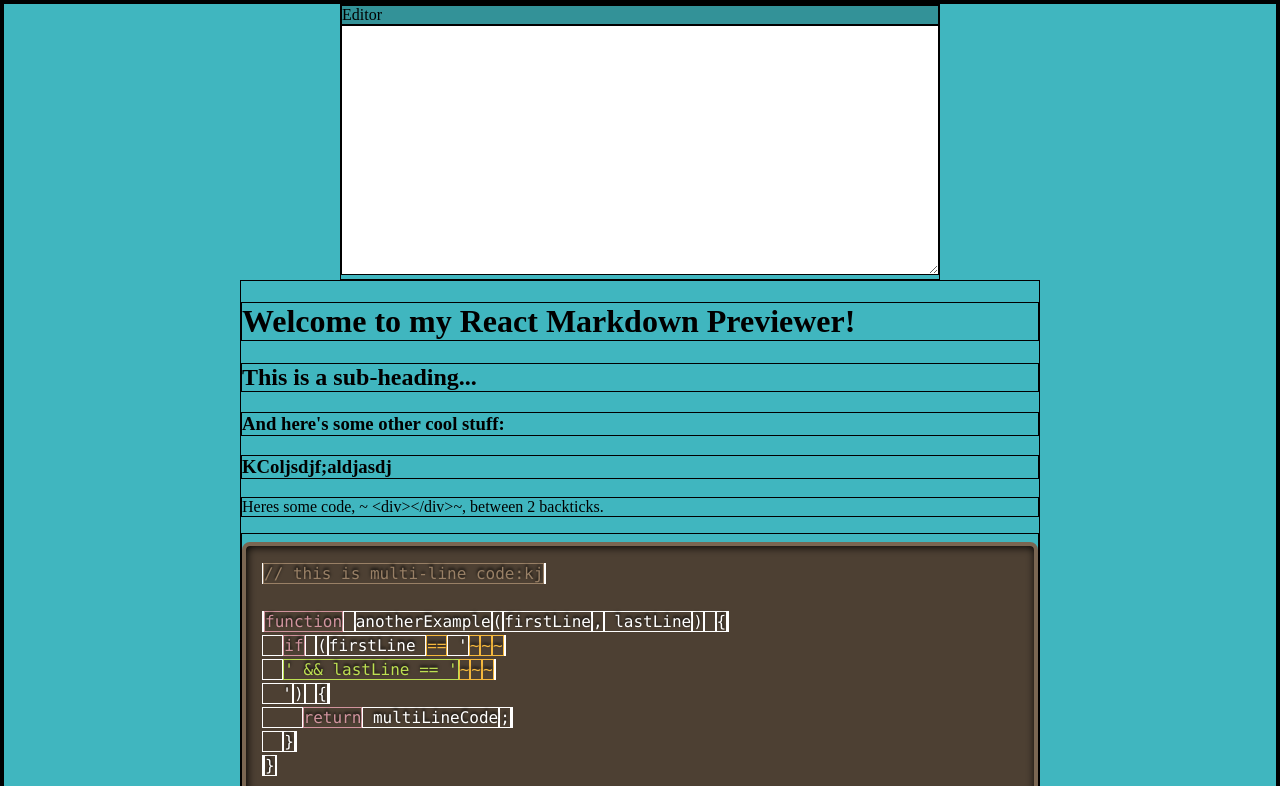
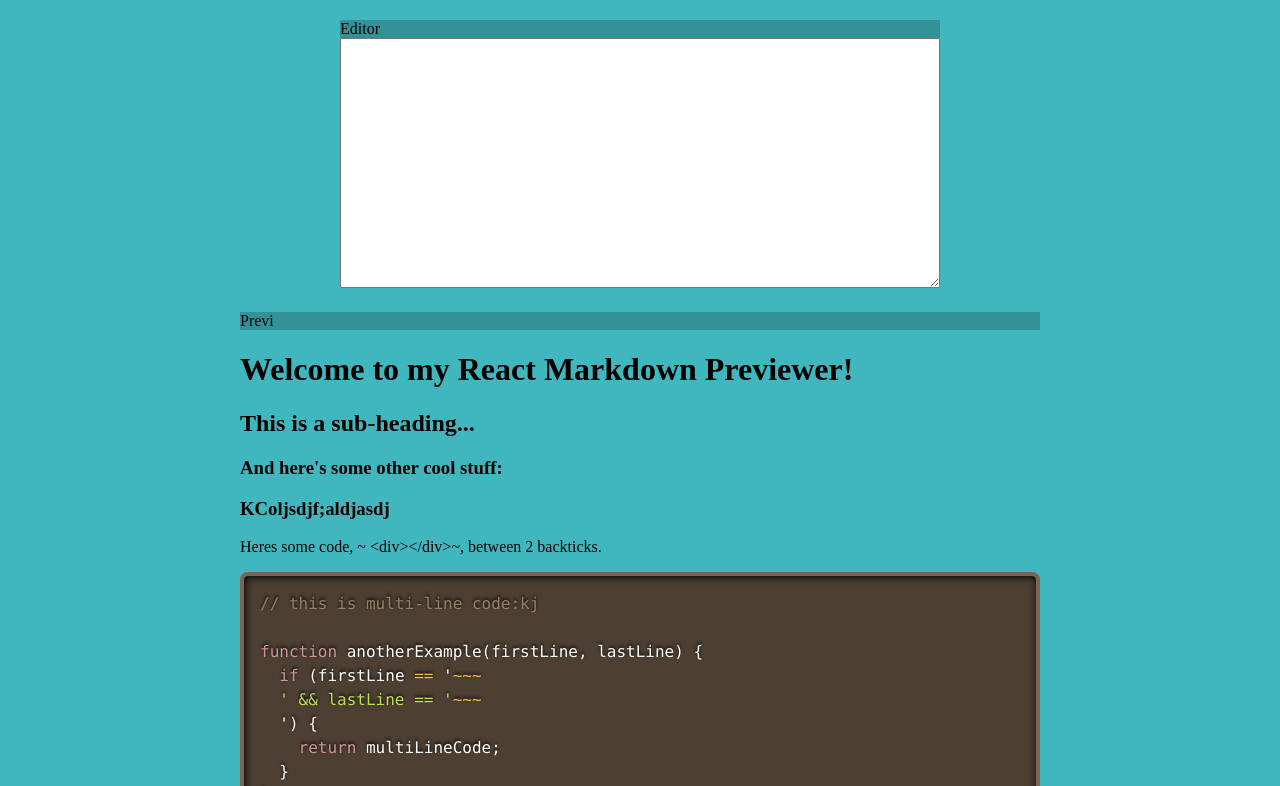
Before and after one commit to errami01/markdown-previewer, a React (Create React App) app: page / in a window 1280 px wide. Shown: the top 786 px of the page. Built offline with nearby package versions, Linux system fonts and the light colour scheme.

Commit message:
Add preview header

```diff
--- a/src/App.css
+++ b/src/App.css
@@ -1,5 +1,5 @@
 *{
-    border: 0.5px solid;
+    /* border: 0.5px solid; */
     box-sizing: border-box;
 }
 body{
@@ -18,6 +18,7 @@ body{
     width: 60%;
     max-width: 600px;
     height : fit-content;
+    margin: 20px 0;
 
 }
 header{
--- a/src/App.js
+++ b/src/App.js
@@ -82,6 +82,7 @@ console.log(users.map(user => user.age)); // [30, 28, 25]
         <textarea />
       </div>
       <div className='preview'>
+        <header>Previ</header>
           <ReactMarkdown
             remarkPlugins={[remarkGfm]}
             children={defaultText}
```
